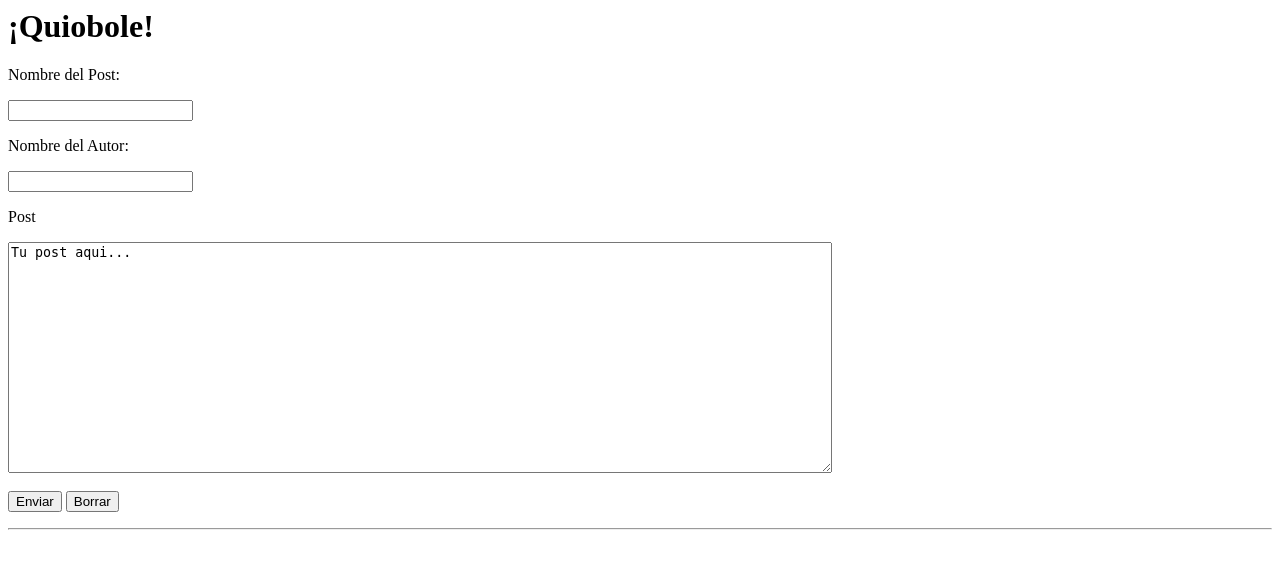
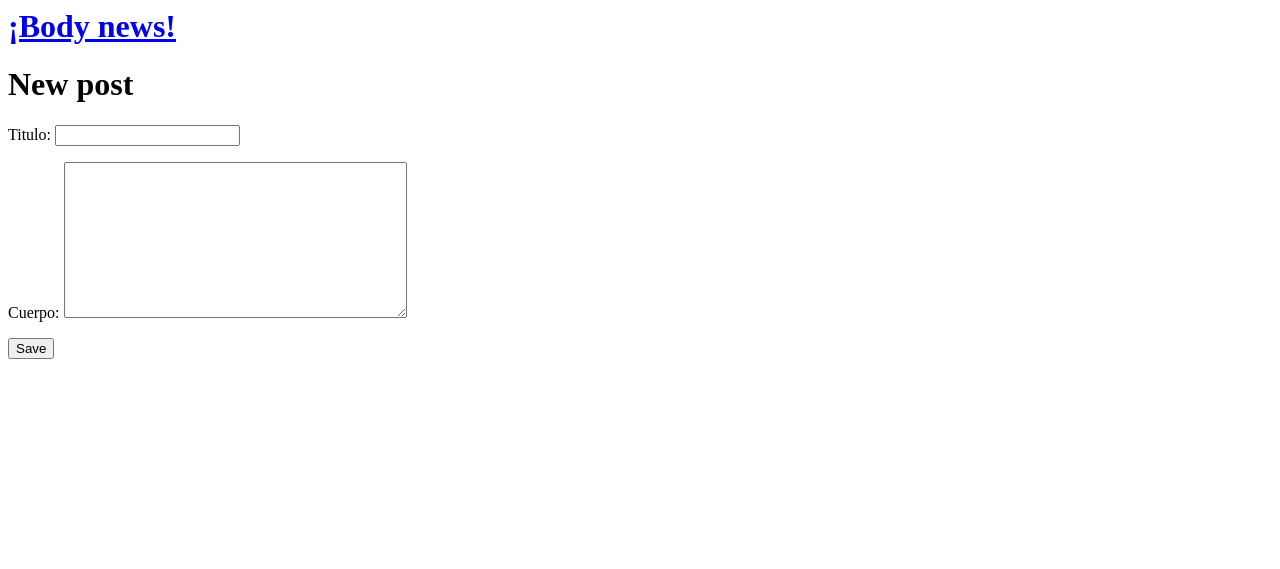
Before and after one commit to imcber/bodynews, a Django app: template posts/templates/posteando.html in a window 1280 px wide. Shown: the top 569 px of the page. Run offline with Django 3.2, Linux system fonts and the light colour scheme; the template is opened without the code that fills it: values that come from a table or form of the project are taken from there, others are empty.

Commit message:
Post nuevo

```diff
--- a/bodynews/urls.py
+++ b/bodynews/urls.py
@@ -7,5 +7,5 @@ from posts import views
 urlpatterns = [
     url(r'^admin/', admin.site.urls),
     url(r'^blog/$', views.ListView.as_view(), name="lista"),
-    url(r'^crearPost/', views.CreatePostView.as_view(), name="lista"),
+    url(r'^post/new/$', views.post_new, name='post_new'),
 ]
--- /dev/null
+++ b/posts/forms.py
@@ -0,0 +1,7 @@
+from django import forms
+from .models import Post
+
+class PostForm(forms.ModelForm):
+	class Meta:
+		model = Post
+		fields = ('titulo', 'cuerpo',)
--- a/posts/models.py
+++ b/posts/models.py
@@ -12,5 +12,6 @@ class Post(models.Model):
 	def __str__(self):
 		return self.titulo
 
+
 	def get_absolute_url(self):
 		return reverse('detalle',args=[self.slug])
--- a/posts/templates/createPost.html
+++ b/posts/templates/createPost.html
@@ -1,11 +1,20 @@
-
+{% load staticfiles %}
 <html>
 <head>
 	<title>Creador de Posts</title>
 </head>
 <body>
-	<h1>¡Quiobole!</h1>
-	{% block content %}
-	{% endblock content %}
+  <div class="page-header">
+                <a href="[% url 'posts.views.post_new' %]" class="top-menu"><span class="glyphicon glyphicon-plus"></span></a>
+                <h1><a href="/">¡Body news!</a></h1>
+            </div>
+            <div class="content container">
+                <div class="row">
+                    <div class="col-md-8">
+                        {% block content %}
+                        {% endblock content%}
+                    </div>
+                </div>
+            </div>
 </body>
 </html>
--- a/posts/templates/posteando.html
+++ b/posts/templates/posteando.html
@@ -1,31 +1,9 @@
 {% extends 'createPost.html' %}
 
-{%block content%}
-	{# Nombre del post #}
-	<div class="registerTextLabel">
-	 	<p>Nombre del Post:</p>
-        <input type="text" id="postName" class="registerTextDetails">
-    </div>
-
-
-    {# nombre del autor #}
-    <div class="registerTextLabel">
-	 	<p>Nombre del Autor:</p>
-        <input type="text" id="postAutor" class="registerTextDetails">
-    </div>
-
-    {# Contenido del Post #}
-	<p>Post</p>
-    <form name="elPost" action="" method="POST" target="resultado">
-      <textarea rows="15" cols="100" name="txtPost">Tu post aqui...</textarea>
-      <br>
-      <input type="hidden" name="identificador" value="1">
-      <br>
-      <input type="submit" value="Enviar">
-      <input type="reset" value="Borrar">
-      </p>
-    </form>
-    <hr>
-
-
-{%endblock content%}
+{% block content %}
+	<h1>New post</h1>
+	<form method="POST" class="post-form">{% csrf_token %}
+       	{{ form.as_p }}
+    	<button type="submit" class="save btn btn-default">Save</button>
+	</form>
+{% endblock content %}
```
Also changed, not shown: posts/views.py (+7 -5 lines), db.sqlite3.
